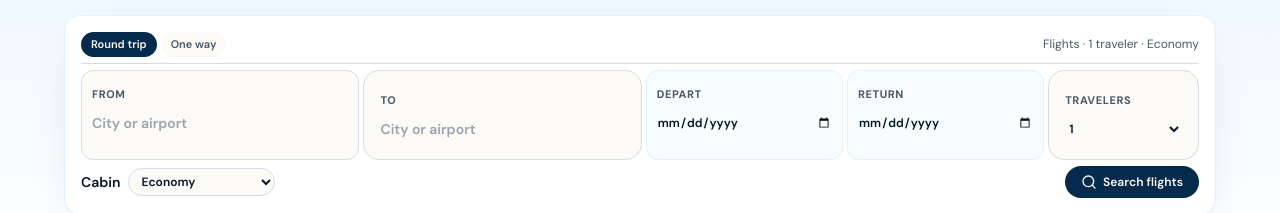
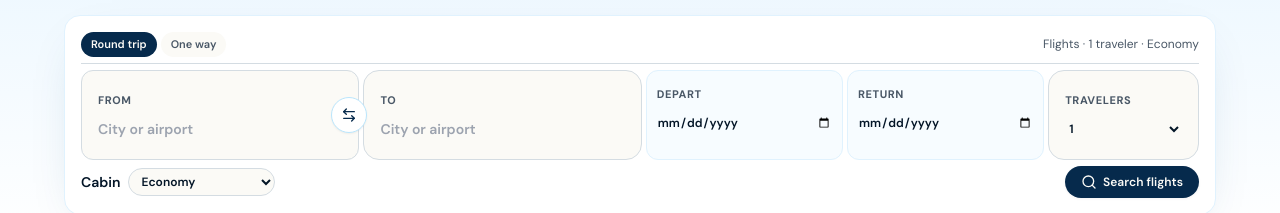
Before and after one commit to gauravpabbun1989-spec/td-2-2026, a React (Vite) app in the folder src/frontend/: page / in a window 1280 px wide. Shown: the part 828-1041 px from the top of the page. Built offline with nearby package versions, Linux system fonts and the light colour scheme; what @caffeineai/core-infrastructure would draw is missing.

Commit message:
UX: add flight search route swap control

```diff
--- a/src/frontend/src/pages/FlightSearchPage.tsx
+++ b/src/frontend/src/pages/FlightSearchPage.tsx
@@ -1,7 +1,7 @@
 import { Section, SectionHeading } from "@/components/Section";
 import { Seo } from "@/components/Seo";
 import { SITE } from "@/lib/site";
-import { ArrowRight, Phone, Search } from "lucide-react";
+import { ArrowLeftRight, ArrowRight, Phone, Search } from "lucide-react";
 import { useMemo, useState } from "react";
 
 const AIR_ROUTES_AIRPORTS_API = "https://air-routes.com/api/airports";
@@ -551,6 +551,15 @@ export function FlightSearchPage({ embedded = false }: { embedded?: boolean }) {
 
   const fromMatches = useMemo(() => choices(fromAirports, from), [fromAirports, from]);
   const toMatches = useMemo(() => choices(toAirports, to), [toAirports, to]);
+  const swapLocations = () => {
+    setFrom(to);
+    setTo(from);
+    setFromChoice(toChoice);
+    setToChoice(fromChoice);
+    setAirportSearch("");
+    setError("");
+  };
+
   const search = async () => {
     setLoading(true);
     setError("");
@@ -643,8 +652,8 @@ export function FlightSearchPage({ embedded = false }: { embedded?: boolean }) {
               <span className="ml-auto hidden text-xs text-muted-foreground sm:block">Flights · {travelers} traveler{travelers === "1" ? "" : "s"} · {cabin}</span>
             </div>
 
-            <div className="mt-1.5 grid gap-1 lg:grid-cols-[1.2fr_1.2fr_0.85fr_0.85fr_0.65fr]">
-              <label className="relative rounded-xl border border-border bg-background p-2.5">
+            <div className="relative mt-1.5 grid gap-1 lg:grid-cols-[1.2fr_1.2fr_0.85fr_0.85fr_0.65fr]">
+              <label className="relative rounded-xl border border-border bg-background p-4">
                 <span className="text-[11px] font-bold uppercase tracking-wider text-muted-foreground">From</span>
                 <input value={from} onFocus={() => void ensureAirports(from, "from")} onChange={(e) => { setFrom(e.target.value); setFromChoice(null); setAirportSearch("from"); void ensureAirports(e.target.value, "from"); }} placeholder={loadingAirports ? "Loading airports…" : "City or airport"} className="mt-1 h-7 w-full bg-transparent text-sm font-semibold outline-none" autoComplete="off" />
                 {fromChoice?.iata && <span className="text-xs font-bold text-primary">{fromChoice.iata}</span>}
@@ -657,6 +666,10 @@ export function FlightSearchPage({ embedded = false }: { embedded?: boolean }) {
                 {toChoice?.iata && <span className="text-xs font-bold text-primary">{toChoice.iata}</span>}
                 {airportSearch === "to" && suggestionList(toMatches, setTo, setToChoice)}
               </label>
+
+              <button type="button" onClick={swapLocations} aria-label="Swap departure and destination" title="Swap departure and destination" className="absolute left-[24%] top-1/2 z-10 hidden size-9 -translate-x-1/2 -translate-y-1/2 items-center justify-center rounded-full border border-sky-200 bg-white text-primary shadow-sm transition hover:bg-sky-50 lg:flex">
+                <ArrowLeftRight aria-hidden="true" className="size-4" />
+              </button>
 
               <label className="rounded-xl border border-sky-100 bg-sky-50/50 p-2.5">
                 <span className="text-[11px] font-bold uppercase tracking-wider text-muted-foreground">Depart</span>
```
